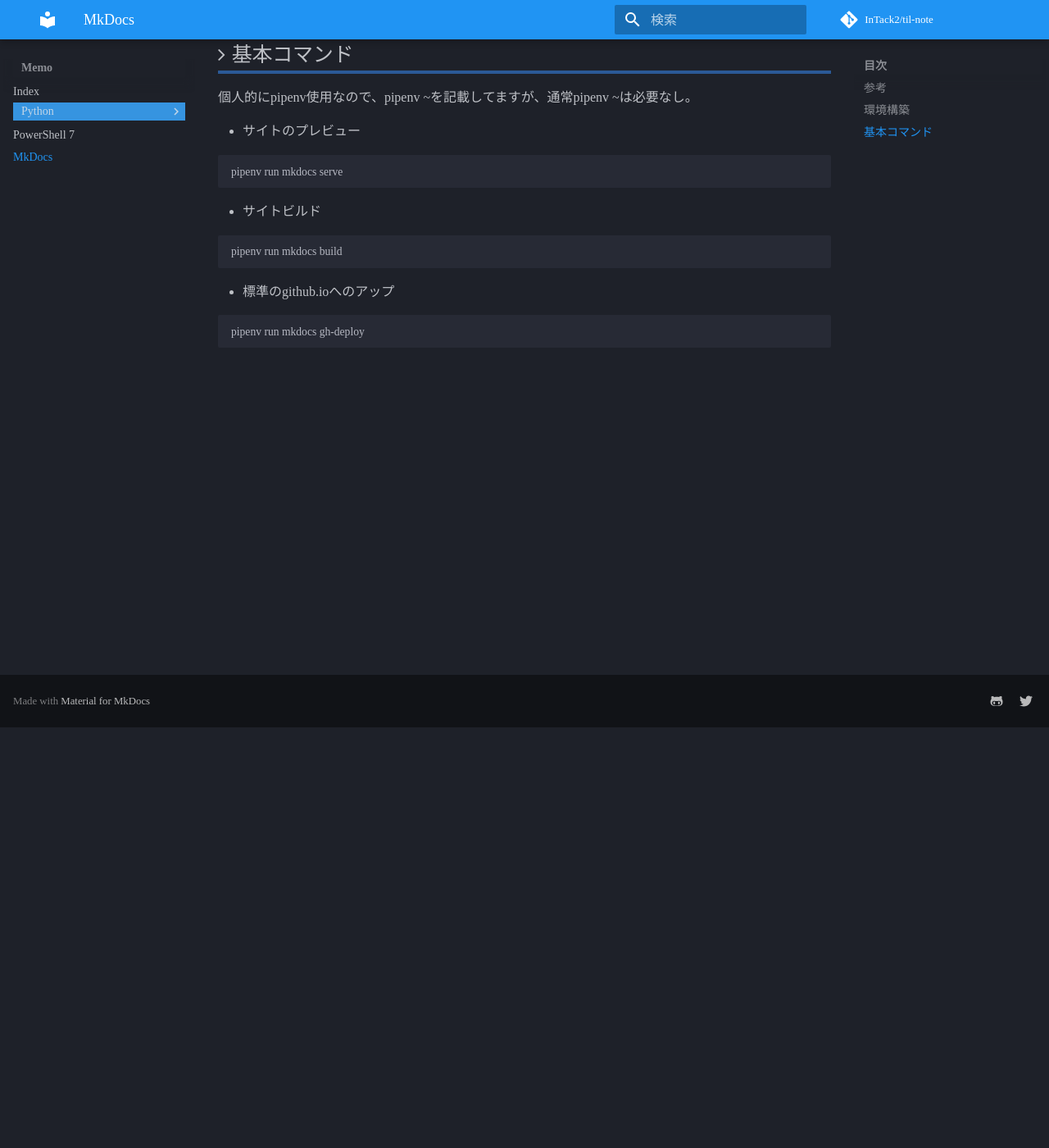
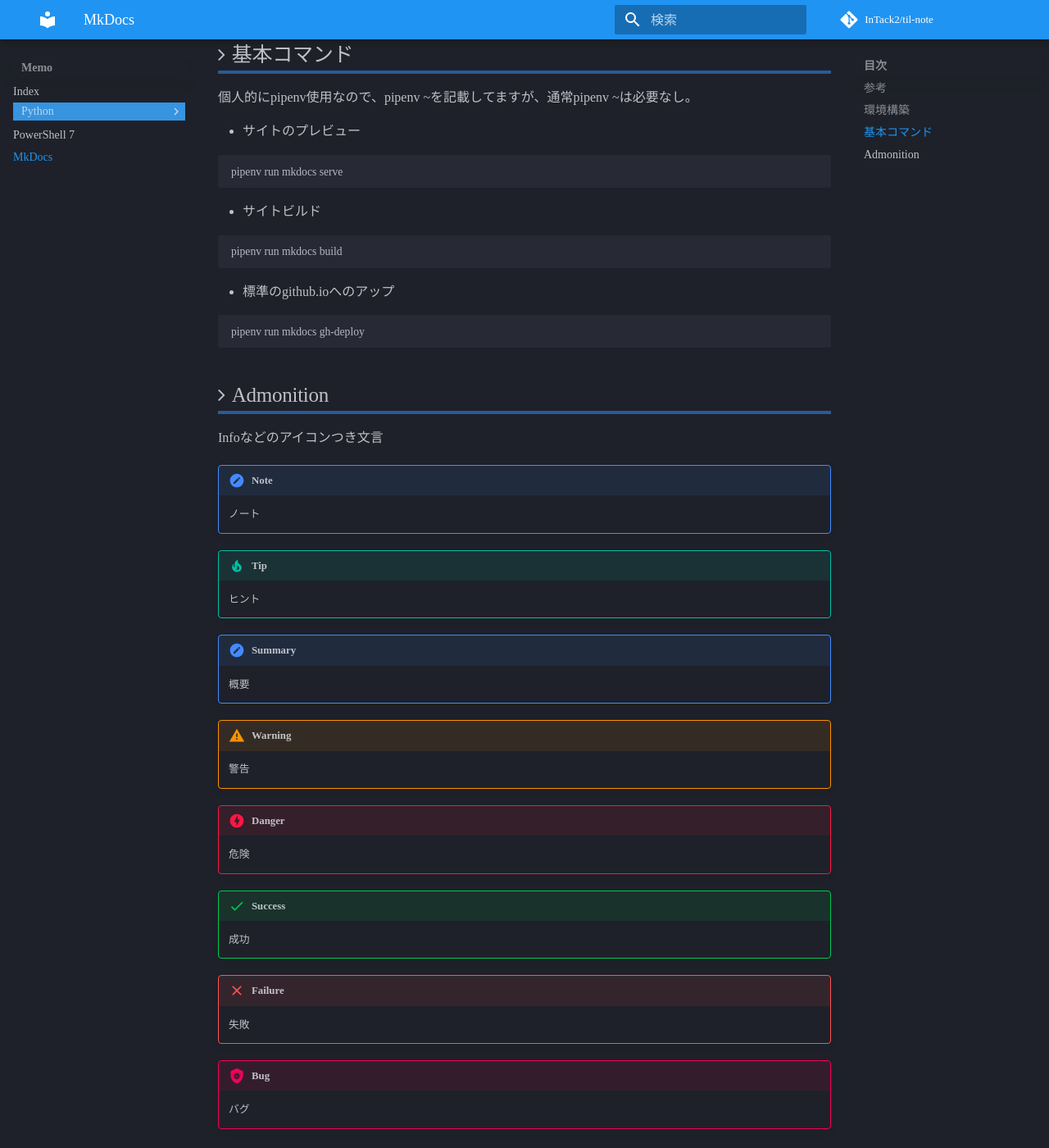
Before and after one commit to InTack2/til-note, an MkDocs documentation site: the page built from docs/Memo/MkDocs.md, in a window 1280 px wide and 1400 px high, scrolled down 513 px. Shown: the whole window at 82% size. Built offline with MkDocs 1.6.1 and Material for MkDocs 9.7.7, drawn with Linux system fonts in a browser that asks for light colours; comment, search, counter and statistics services are not loaded.

Commit message:
Mkdocsの記載方法を少し追加

````diff
--- a/docs/Memo/MkDocs.md
+++ b/docs/Memo/MkDocs.md
@@ -32,3 +32,30 @@
 ``` bash
 pipenv run mkdocs gh-deploy
 ```
+
+## Admonition
+Infoなどのアイコンつき文言
+
+!!! Note
+    ノート
+
+!!! Tip
+    ヒント
+
+!!! summary
+    概要
+
+!!! Warning
+    警告
+
+!!! Danger
+    危険
+
+!!! Success
+    成功
+
+!!! Failure
+    失敗
+
+!!! Bug
+    バグ
````
